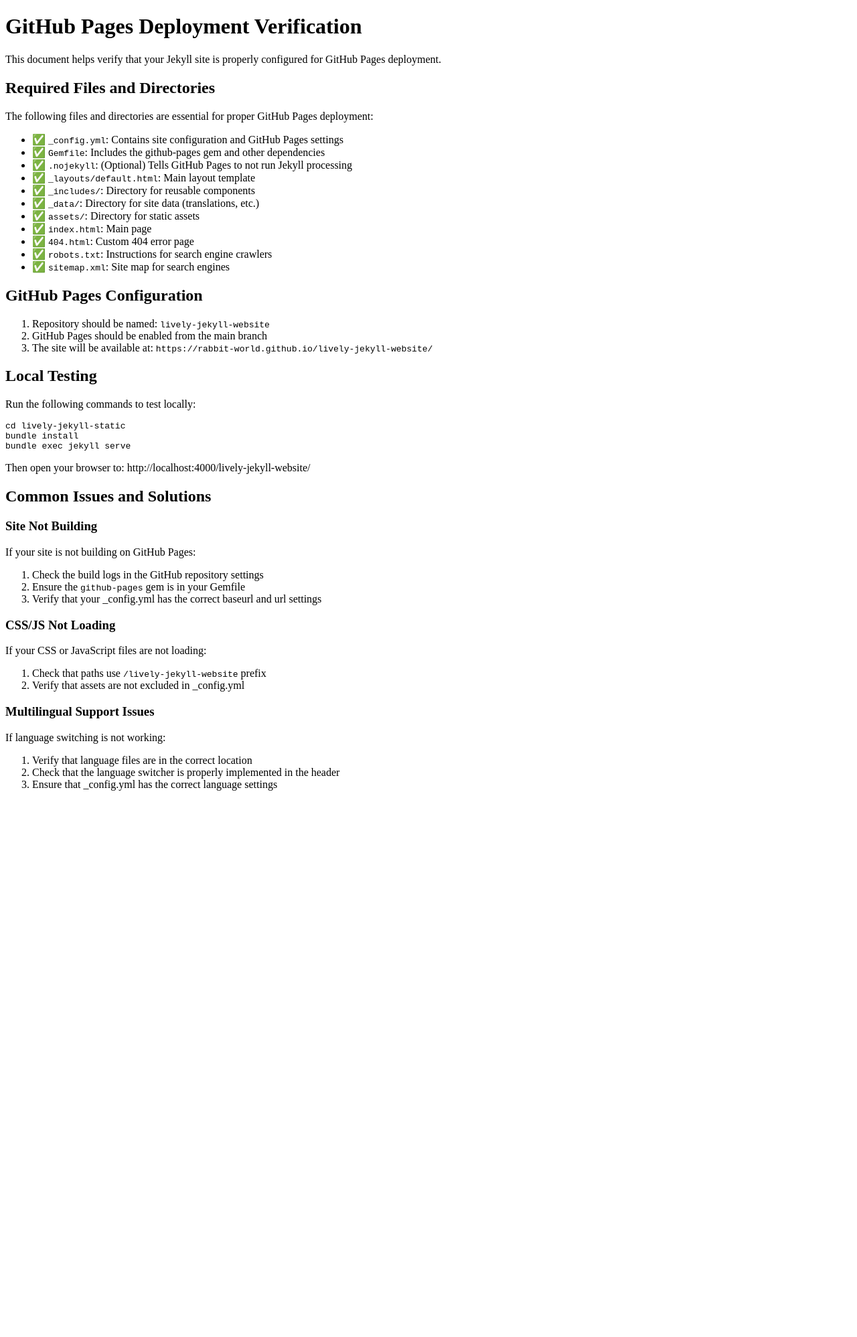
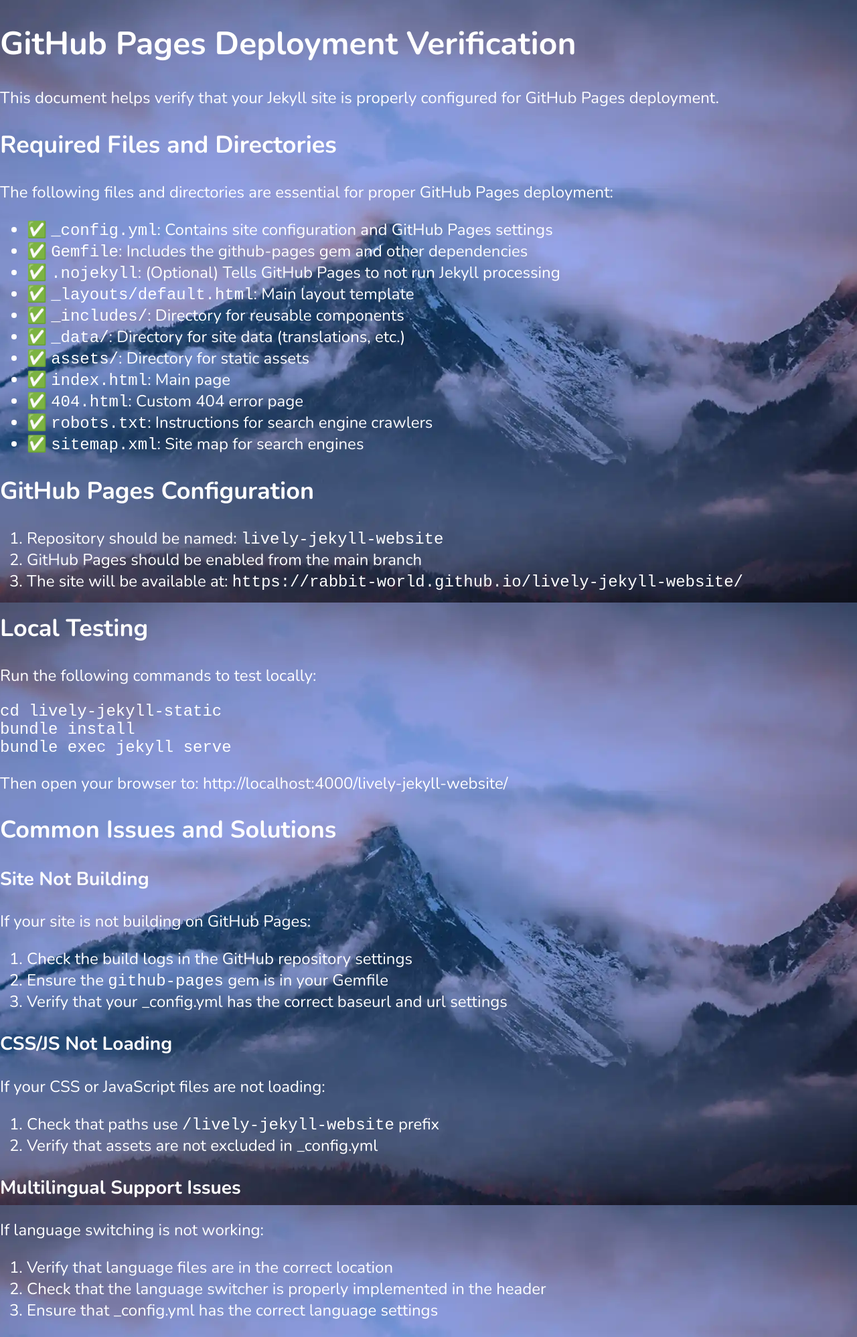
Before and after one commit to Rabbit-World/lively-jekyll-website, a Jekyll site: the page built from github_pages_verification.md, in a window 1280 px wide. Shown: the whole page at 67% size. Built offline with Jekyll 4.4.1, drawn with Linux system fonts in a browser that asks for light colours; our own code applies the rules of GitHub Pages for plain Markdown files; a script that is not in the unit is left out; comment, search, counter and statistics services are not loaded; before the commit the page ends 1197 px from its top, so only the background shows below that.

Commit message:
Add files via upload

```diff
--- a/_includes/header.html
+++ b/_includes/header.html
@@ -38,7 +38,7 @@
 <div class="language-switcher">
   <ul>
     <li>
-      <a href="{{ '/en/' | relative_url }}" {% if page.lang == 'en' %}class="active"{% endif %}>EN</a>
+      <a href="{{ '/' | relative_url }}" {% if page.lang == 'en' %}class="active"{% endif %}>EN</a>
     </li>
     <li>
       <a href="{{ '/it/' | relative_url }}" {% if page.lang == 'it' %}class="active"{% endif %}>IT</a>
--- a/_layouts/default.html
+++ b/_layouts/default.html
@@ -16,10 +16,10 @@
       rel="stylesheet"
     />
     <!-- styles -->
-    <link rel="stylesheet" href="{{ '/styles/controls.css' | relative_url }}" />
-    <link rel="stylesheet" href="{{ '/styles/style.css' | relative_url }}" />
+    <link rel="stylesheet" href="{{ '/assets/css/controls.css' | relative_url }}" />
+    <link rel="stylesheet" href="{{ '/assets/css/style.css' | relative_url }}" />
     <!-- preload preview -->
-    <link rel="preload" href="{{ '/assets/temp_background.webp' | relative_url }}" as="image" />
+    <link rel="preload" href="{{ '/assets/images/temp_background.webp' | relative_url }}" as="image" />
     <meta charset="utf-8" />
   </head>
   <body>
```
